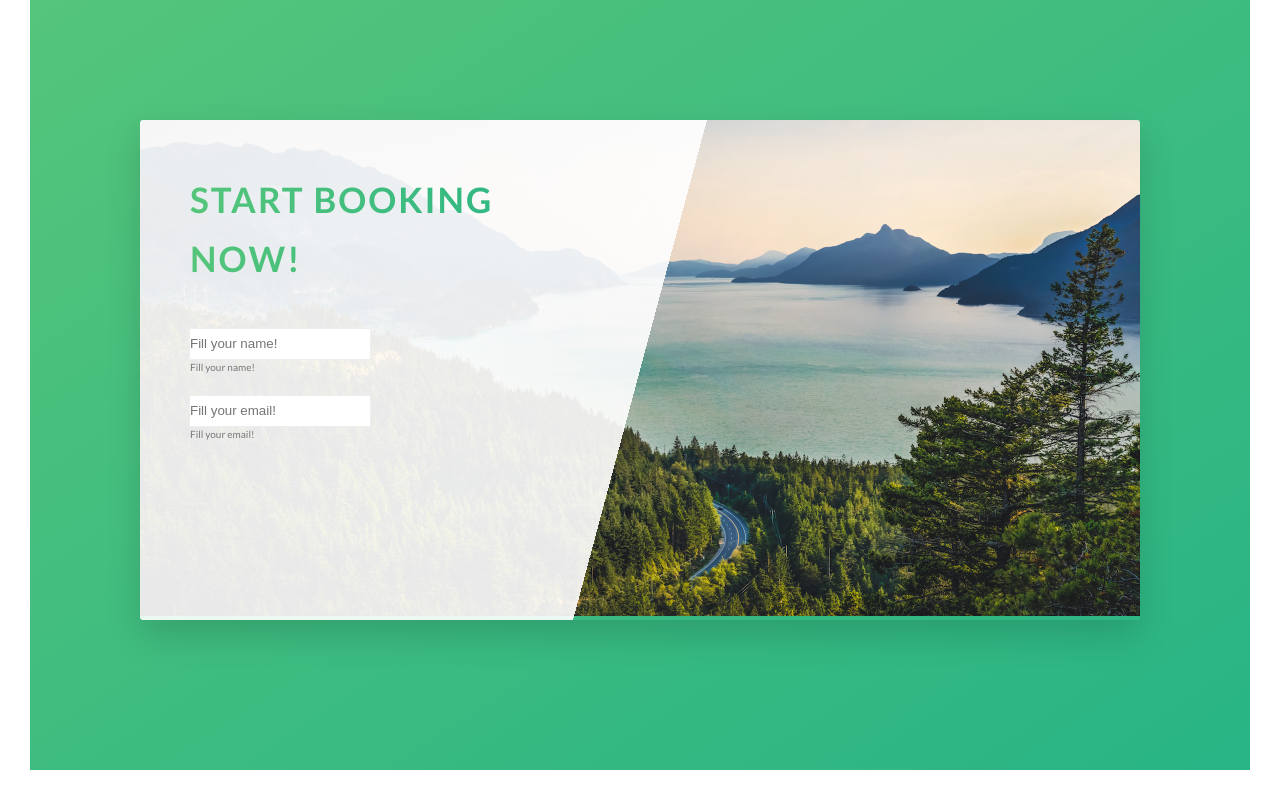
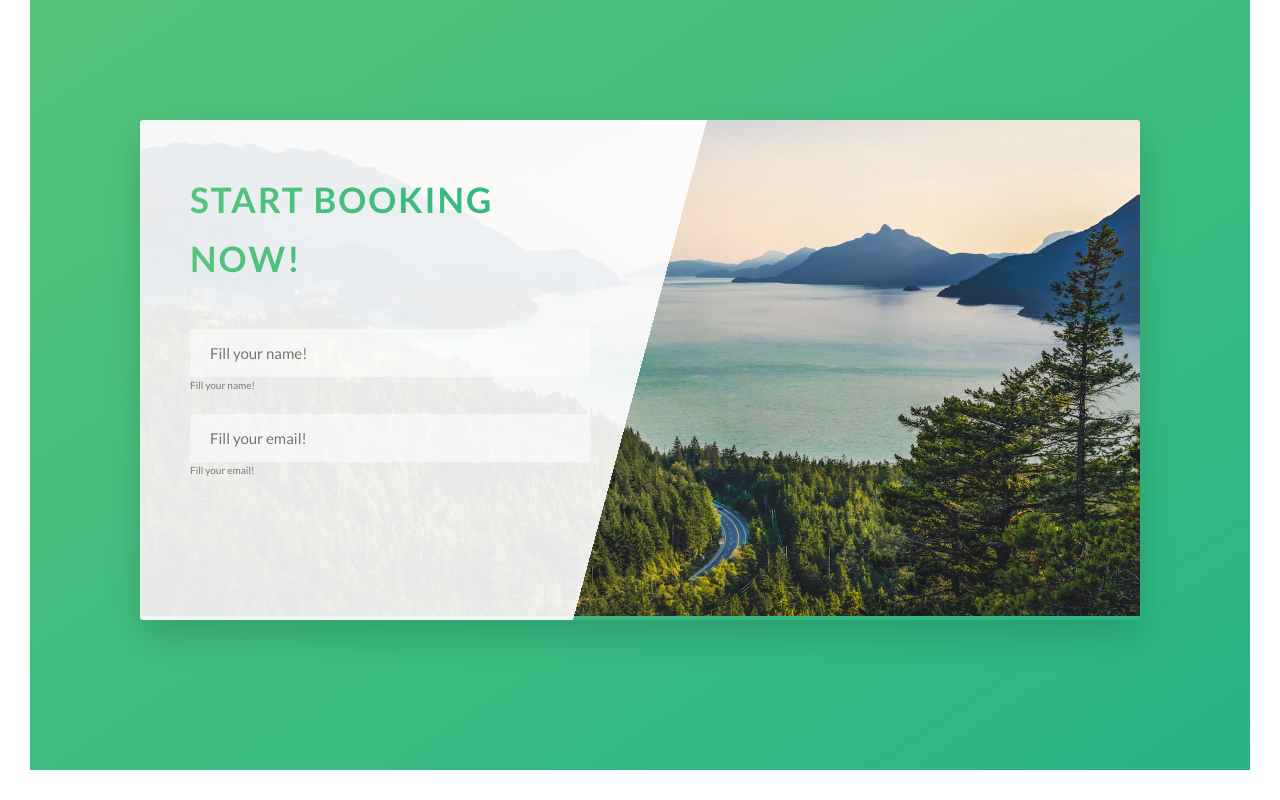
Before and after one commit to s-jez/Natours_Course, a website: page index.html in a window 1280 px wide. Shown: the part 4659-5459 px from the top of the page. Drawn offline with Linux system fonts and the light colour scheme.

Commit message:
Add focus on input element.

```diff
--- a/sass/components/_form.scss
+++ b/sass/components/_form.scss
@@ -1,11 +1,26 @@
-.form__group {
-  display: flex;
-  flex-direction: column;
-  margin-top: 2rem;
+.form {
+  &__input {
+    font-size: 1.5rem;
+    font-family: inherit;
+    padding: 1.5rem 2rem;
+    border-radius: 2.5px;
+    background-color: rgba($color-white, .5);
+    border: none;
+    &:focus {
+      outline: none;
+      box-shadow: 0 1rem 2rem rgba($color-black, .1);
+      border-bottom: 3px solid $color-primary;
+    }
+  }
+  &__label {
+
+  }
+  &__group {
+    display: flex;
+    flex-direction: column;
+    margin-bottom: 2rem;
+    &:not(:last-child) {
+      margin-bottom: 2rem;
+    }
+  }
 }
-.form__input {
-  width: 18rem;
-  height: 3rem;
-  border: 0;
-  outline: 1px solid #eee;
-}
```
Also changed, not shown: css/main.css.
